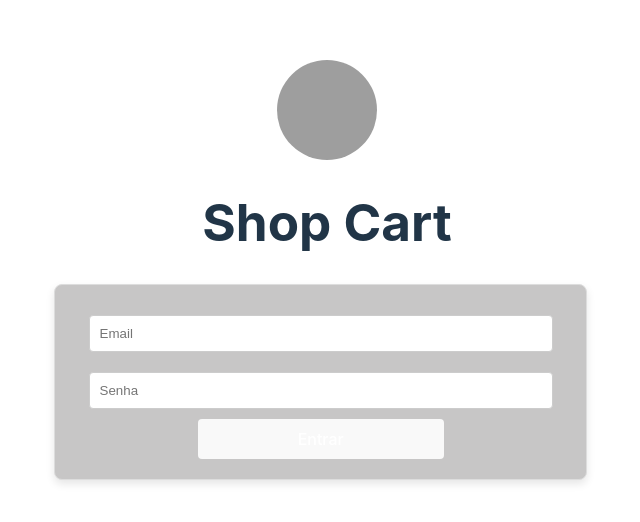
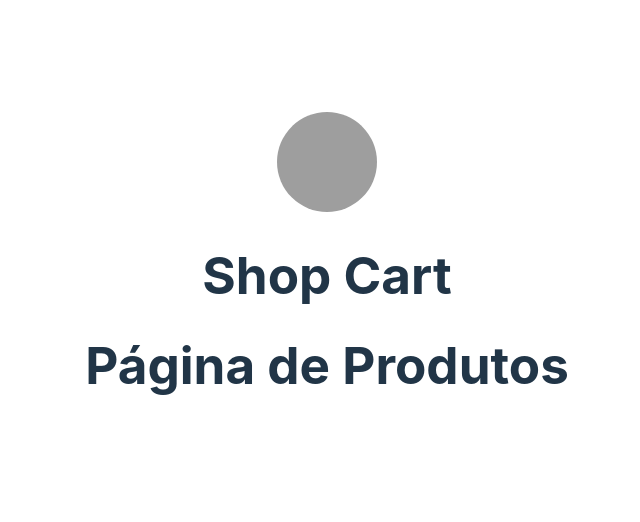
Before and after one commit to guilherme3987/ShopCart, a React (Vite) app in the folder vite-project/: page /products in a window 1280 px wide. Shown: the part 130-652 px from the top of the page, without its empty margins (313-953 px from the left). Built offline with nearby package versions, Linux system fonts and the light colour scheme; grey boxes are pictures that could not be loaded.

Commit message:
rota para página de produtos e usenavigate do react router dom para modificar o handleSubmit

```diff
--- a/vite-project/src/App.jsx
+++ b/vite-project/src/App.jsx
@@ -1,21 +1,31 @@
 import React from 'react';
-import {Route, Routes} from 'react-router-dom'
+import {BrowserRouter, Route, Routes} from 'react-router-dom'
 import './App.css';
 import LoginPage from './pages/LoginPage';
 import IniPage from './pages/IniPage';
 import {Link} from 'react-router-dom'
-// import ProductsPage from './pages/ProductsPage';
+import ProductsPage from './pages/ProductsPage';
+// import Navigate from './components/Navigate';
+
 // import ProductDetailsPage from './pages/ProductDetailsPage';
 // import CheckoutPage from './pages/CheckoutPage';
 
 function App() {
   return (
-    <>
+    <BrowserRouter>
       <div>
-        <IniPage></IniPage>
-        <LoginPage></LoginPage>
+      <IniPage></IniPage>
+        {/*
+        <nav>
+          <Link to="/products">Produtos</Link>
+        </nav> */}
+
+        <Routes>
+          <Route path="/" element={<LoginPage />} />
+          <Route path="/products" element={<ProductsPage />} />
+        </Routes>
       </div>
-    </>
+    </BrowserRouter>
   );
 }
 
--- a/vite-project/src/pages/LoginPage.jsx
+++ b/vite-project/src/pages/LoginPage.jsx
@@ -1,12 +1,14 @@
 import React, { useState } from 'react';
 import '../styles/LoginPage.css';
-import { Form } from 'react-router-dom';
+import { useNavigate } from 'react-router-dom';
 
 export default function LoginPage() {
   const [email, setEmail] = useState('');
   const [password, setPassword] = useState('');
   const [formValid, setFormValid] = useState(false);
   const [errorMessage, setErrorMessage] = useState('');
+
+  const navigate = useNavigate();
 
   const handleEmailChange = (e) => {
     setEmail(e.target.value);
@@ -37,6 +39,7 @@ export default function LoginPage() {
 
     if (formValid) {
       alert('Login válido');
+      navigate('/products')
     }//else{alert('Email ou senha inválidos')}
   };
 
--- /dev/null
+++ b/vite-project/src/pages/ProductsPage.jsx
@@ -0,0 +1,7 @@
+export default function ProductsPage() {
+    return(
+        <>
+            <h1>Página de Produtos</h1>
+        </>
+    )
+}
```
